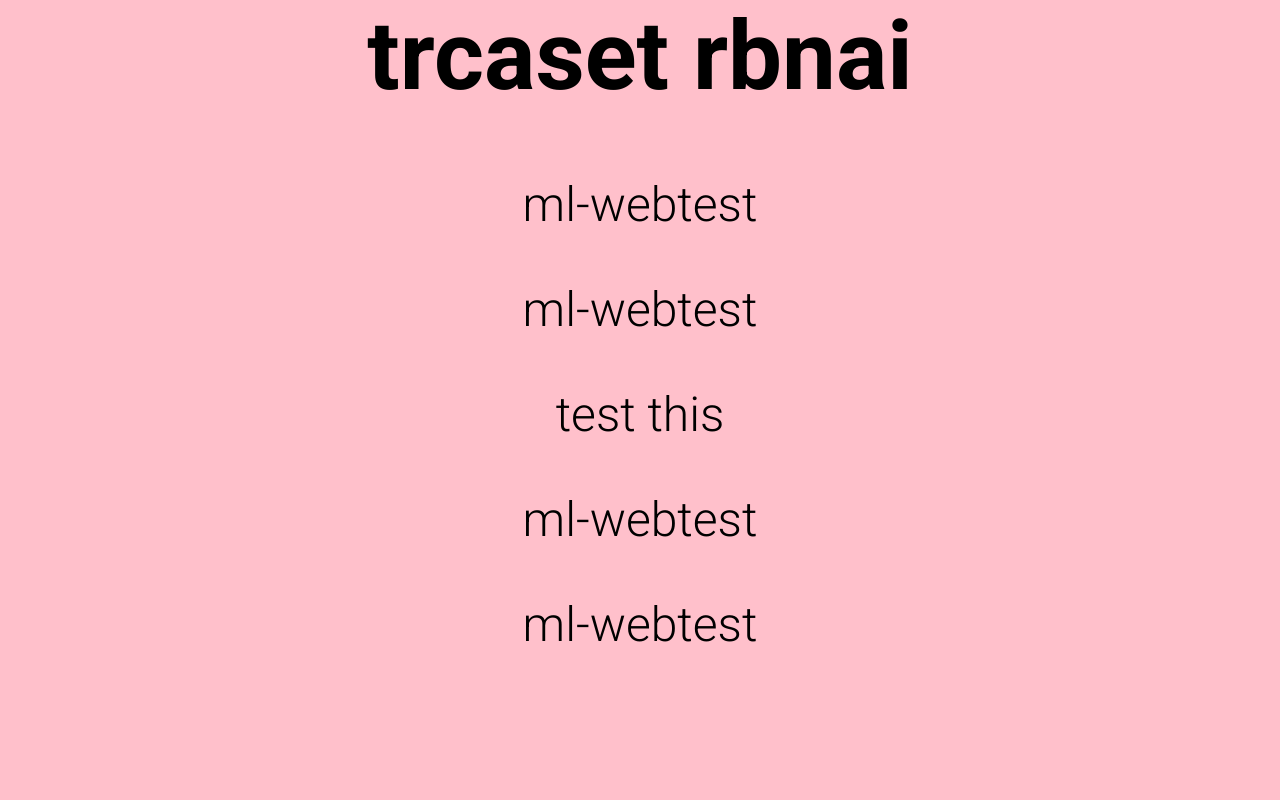
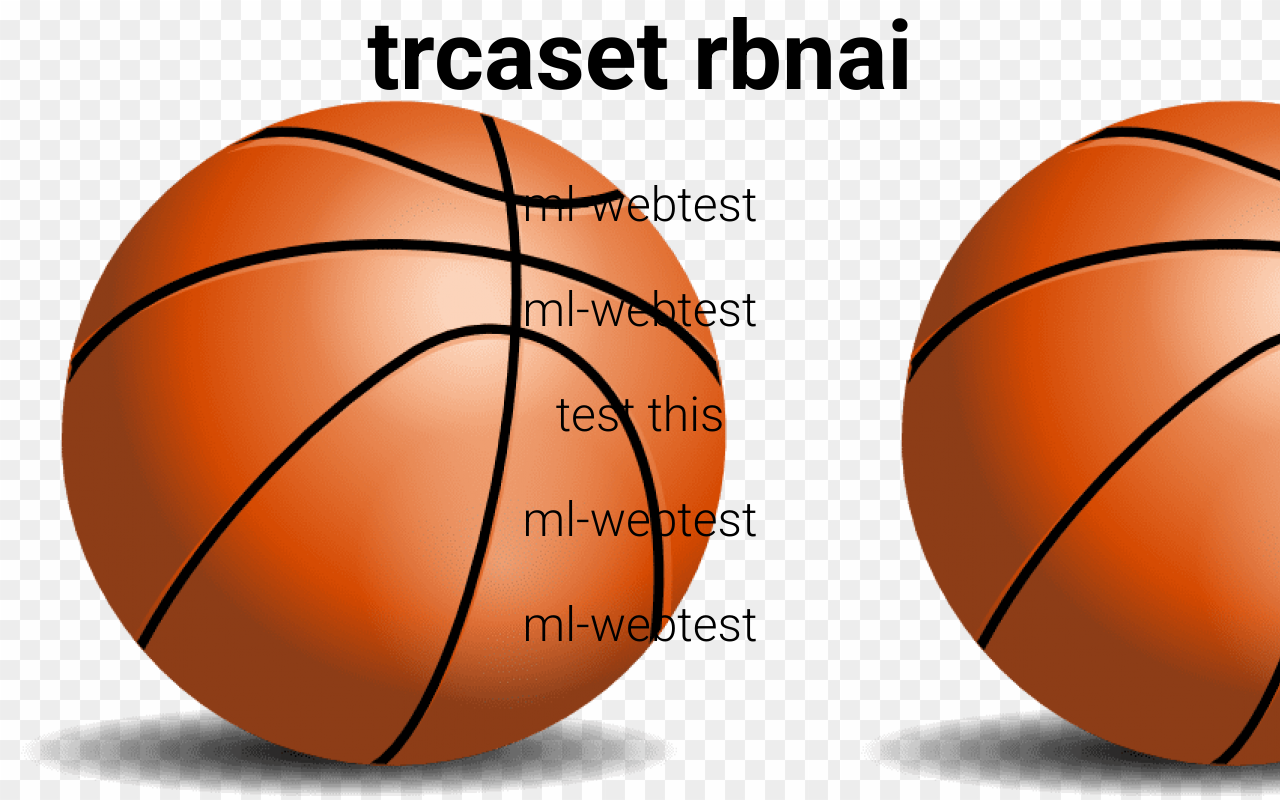
Before and after one commit to jn9619/ML-webtest, a plain HTML site: page index.html in a window 1280 px wide. Drawn offline with Linux system fonts and the light colour scheme.

Commit message:
added background img

```diff
--- a/styles.css
+++ b/styles.css
@@ -1,6 +1,7 @@
 body {
     margin: 0;
     background: pink;
+    background-image: url("bball.png");
     text-align: center;
     font-family: 'Roboto', sans-serif;
     font-size: 48px;
```
Also changed, not shown: bball.png (added).
